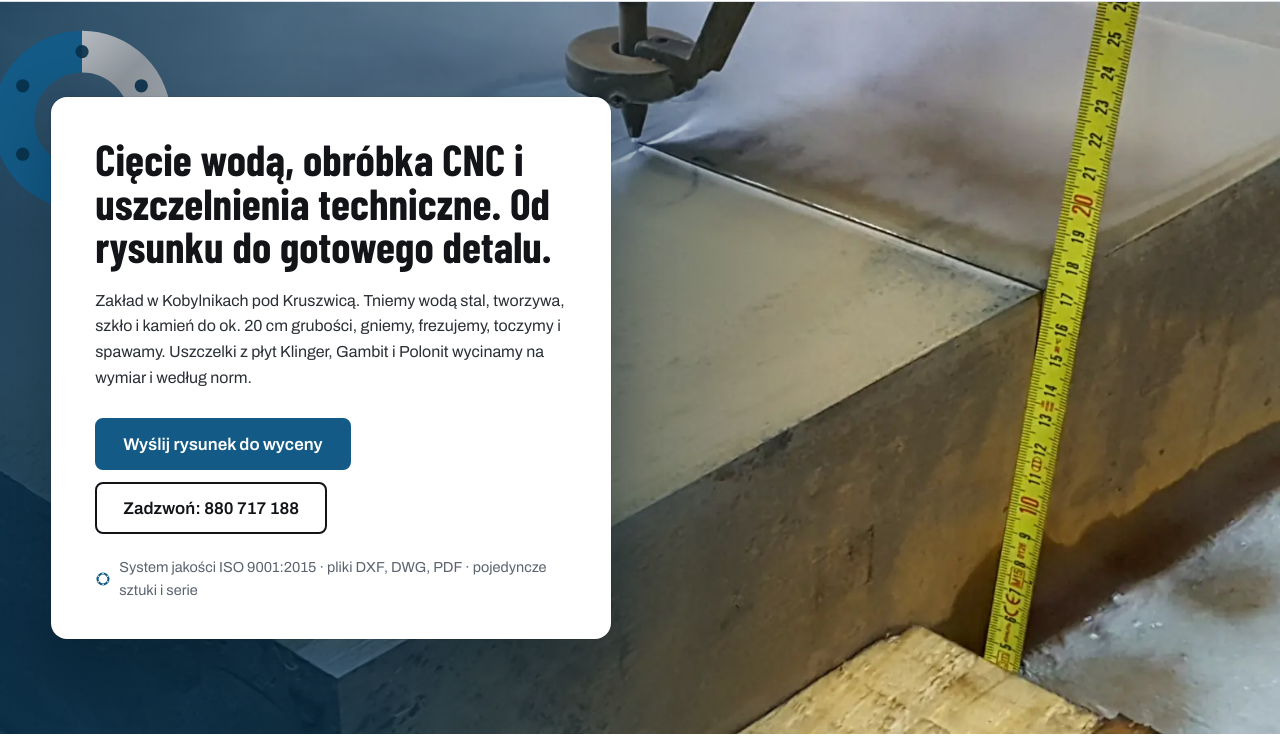
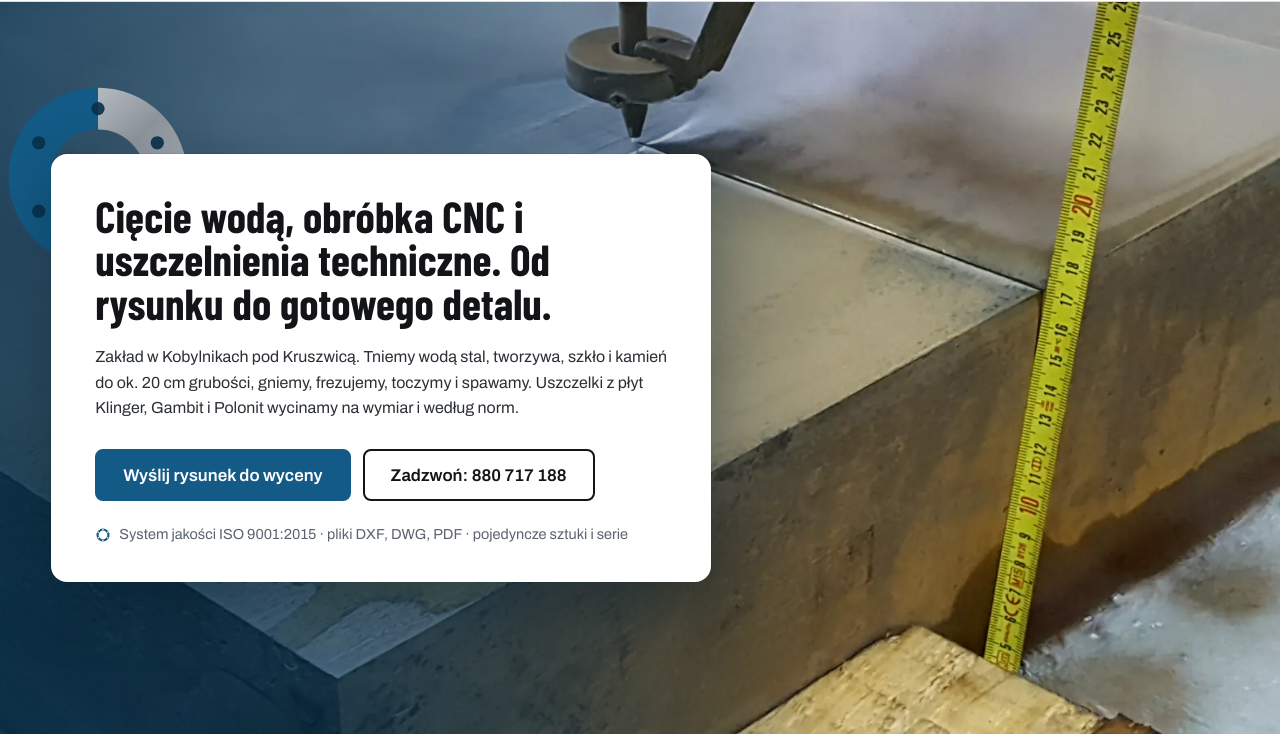
Before and after one commit to Disaster26/krusztech-koncepcja, a plain HTML site: page index.html in a window 1280 px wide. Shown: the part 67-803 px from the top of the page. Drawn offline with Linux system fonts and the light colour scheme.

Commit message:
Plyta hero 660px min

```diff
--- a/s.css
+++ b/s.css
@@ -45,8 +45,8 @@ p{margin:0 0 1em}
 .hero picture img{object-fit:cover;object-position:62% 30%}
 .hero:before{content:"";position:absolute;inset:0;z-index:1;background:linear-gradient(90deg,rgba(8,48,74,.82) 0,rgba(8,48,74,.55) 38%,rgba(8,48,74,0) 66%)}
 .hero .wrap{position:relative;z-index:2;padding:48px 0}
-.plate{position:relative;max-width:clamp(560px,33vw,860px);background:#fff;border-radius:16px;padding:40px 44px 36px;box-shadow:0 24px 60px rgba(4,20,32,.35),0 0 0 1px rgba(0,0,0,.06)}
-.plate .ring-big{position:absolute;width:190px;height:190px;left:-64px;top:-72px;z-index:-1}
+.plate{position:relative;max-width:clamp(660px,33vw,860px);background:#fff;border-radius:16px;padding:40px 44px 36px;box-shadow:0 24px 60px rgba(4,20,32,.35),0 0 0 1px rgba(0,0,0,.06)}
+.plate .ring-big{position:absolute;width:190px;height:190px;left:-48px;top:-72px;z-index:-1}
 .hero h1{font-size:clamp(38px,3.4vw,74px);line-height:1.0}
 .hero .lead{font-size:clamp(16px,1.1vw,19px);color:var(--txt);margin:20px 0 28px}
 .hero .cta{display:flex;flex-wrap:wrap;gap:12px}
```
